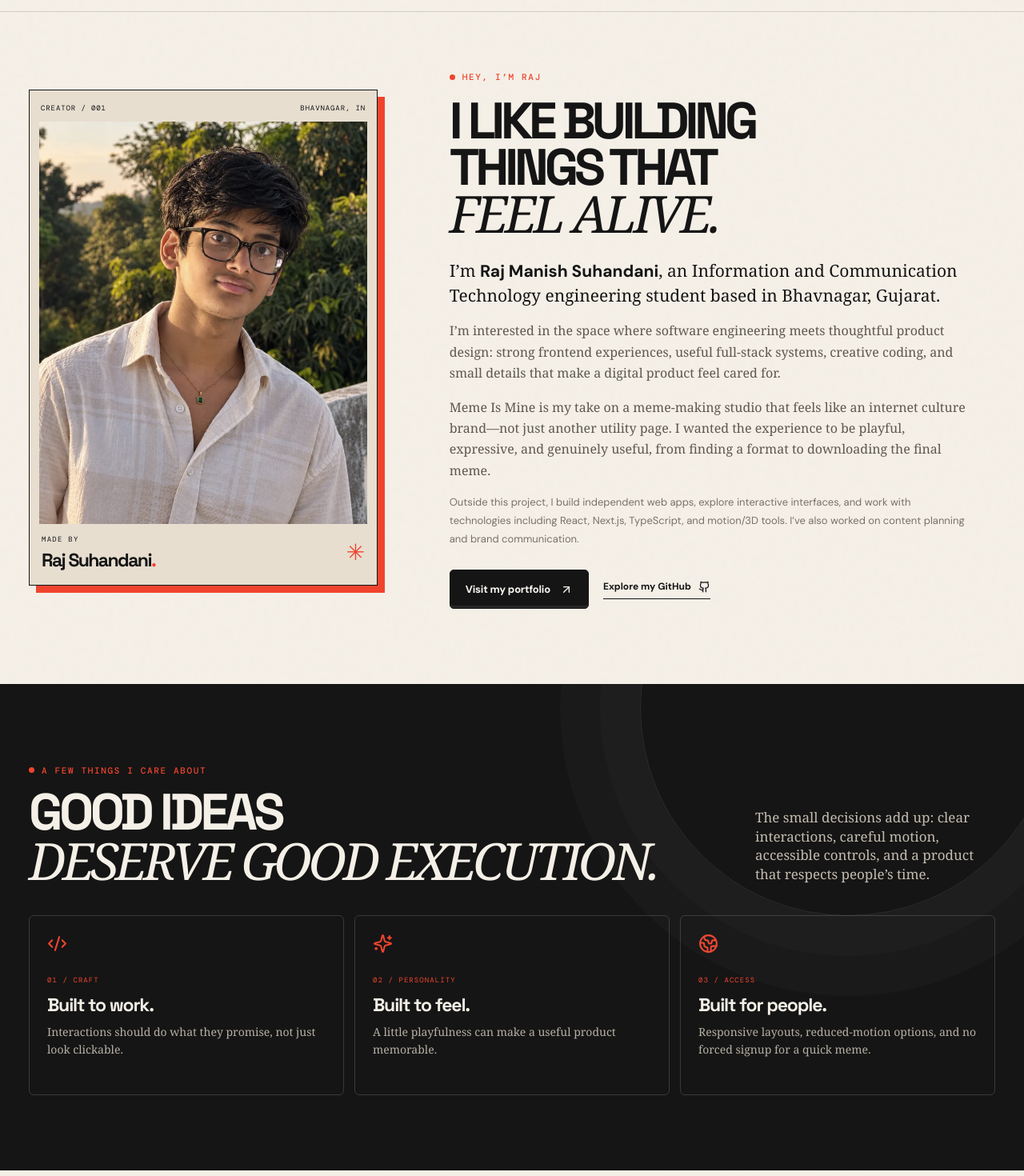
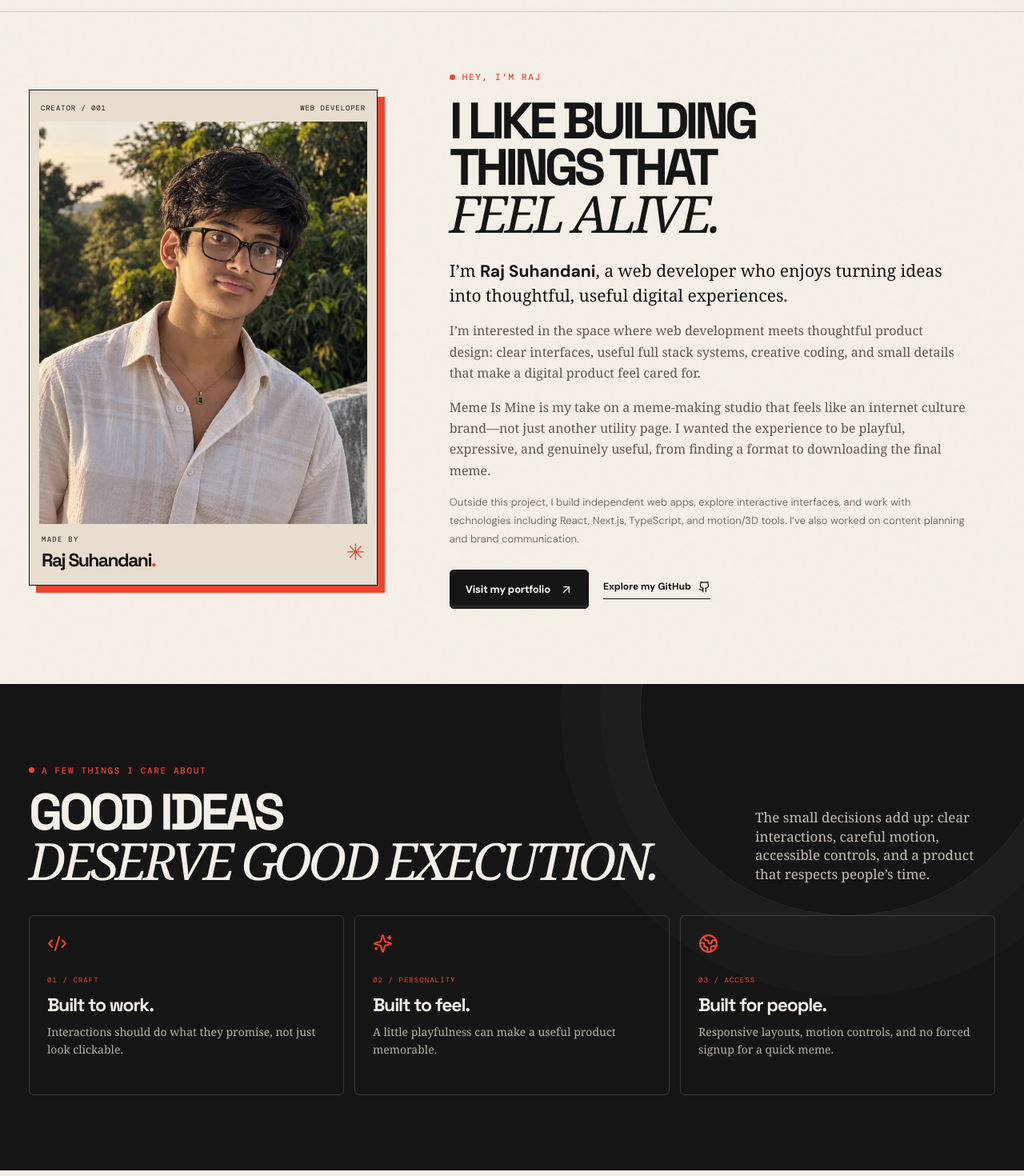
Before and after one commit to RAJ-SUHANDANI/MemeIsMine, a Next.js app: page /about in a window 1280 px wide. Shown: the part 400-1870 px from the top of the page at 80% size. Built offline with nearby package versions, Linux system fonts and the light colour scheme.

Commit message:
Refine creator bio and remove location and dash language

```diff
--- a/src/app/about/page.tsx
+++ b/src/app/about/page.tsx
@@ -9,22 +9,22 @@ export default function AboutPage(){
   <section className="page-hero"><div className="container"><span className="eyebrow">The person behind the punchline</span><h1>Made with a little<br/><span>curiosity.</span></h1><p>Meme Is Mine is an independent project built by someone who believes the internet should be fun to make things for.</p></div></section>
   <section className="section about-main"><div className="container about-grid">
     <motion.div className="about-portrait-frame" initial={reduce?false:{opacity:0,y:24,rotate:-2}} animate={{opacity:1,y:0,rotate:0}} transition={{duration:.65,ease:[.2,.8,.2,1]}} whileHover={reduce?undefined:{rotate:1.2,y:-5}}>
-      <div className="portrait-topline"><span>CREATOR / 001</span><span>BHAVNAGAR, IN</span></div>
+      <div className="portrait-topline"><span>CREATOR / 001</span><span>WEB DEVELOPER</span></div>
       <img src="/raj-suhandani-portrait.webp" alt="Raj Manish Suhandani, creator of Meme Is Mine" width="800" height="1000" />
       <div className="portrait-signature"><div><small>MADE BY</small><strong>Raj Suhandani<span>.</span></strong></div><span className="portrait-star">✳</span></div>
     </motion.div>
     <motion.div className="about-copy" initial={reduce?false:{opacity:0,x:24}} whileInView={{opacity:1,x:0}} viewport={{once:true,amount:.2}} transition={{duration:.6}}>
       <span className="eyebrow">Hey, I’m Raj</span>
       <h2 className="page-display">I LIKE BUILDING<br/>THINGS THAT<br/><em>FEEL ALIVE.</em></h2>
-      <p className="about-intro">I’m <strong>Raj Manish Suhandani</strong>, an Information and Communication Technology engineering student based in Bhavnagar, Gujarat.</p>
-      <p>I’m interested in the space where software engineering meets thoughtful product design: strong frontend experiences, useful full-stack systems, creative coding, and small details that make a digital product feel cared for.</p>
+      <p className="about-intro">I’m <strong>Raj Suhandani</strong>, a web developer who enjoys turning ideas into thoughtful, useful digital experiences.</p>
+      <p>I’m interested in the space where web development meets thoughtful product design: clear interfaces, useful full stack systems, creative coding, and small details that make a digital product feel cared for.</p>
       <p>Meme Is Mine is my take on a meme-making studio that feels like an internet culture brand—not just another utility page. I wanted the experience to be playful, expressive, and genuinely useful, from finding a format to downloading the final meme.</p>
       <p className="about-muted">Outside this project, I build independent web apps, explore interactive interfaces, and work with technologies including React, Next.js, TypeScript, and motion/3D tools. I’ve also worked on content planning and brand communication.</p>
       <div className="about-actions"><a className="button button-dark" href="https://rajsuhandani.vercel.app/" target="_blank" rel="noreferrer">Visit my portfolio <ArrowUpRight size={16}/></a><a className="text-link" href="https://github.com/RAJ-SUHANDANI" target="_blank" rel="noreferrer">Explore my GitHub <Github size={15}/></a></div>
     </motion.div>
   </div></section>
   <section className="section section-dark"><div className="container"><div className="section-head"><div><span className="eyebrow">A few things I care about</span><h2 className="section-title">GOOD IDEAS<br/><span className="serif-italic">DESERVE GOOD EXECUTION.</span></h2></div><p className="section-note" style={{color:"#c4bcb0"}}>The small decisions add up: clear interactions, careful motion, accessible controls, and a product that respects people’s time.</p></div>
-    <div className="about-principles"><article><Code2/><small>01 / CRAFT</small><h3>Built to work.</h3><p>Interactions should do what they promise, not just look clickable.</p></article><article><Sparkles/><small>02 / PERSONALITY</small><h3>Built to feel.</h3><p>A little playfulness can make a useful product memorable.</p></article><article><Globe2/><small>03 / ACCESS</small><h3>Built for people.</h3><p>Responsive layouts, reduced-motion options, and no forced signup for a quick meme.</p></article></div>
+    <div className="about-principles"><article><Code2/><small>01 / CRAFT</small><h3>Built to work.</h3><p>Interactions should do what they promise, not just look clickable.</p></article><article><Sparkles/><small>02 / PERSONALITY</small><h3>Built to feel.</h3><p>A little playfulness can make a useful product memorable.</p></article><article><Globe2/><small>03 / ACCESS</small><h3>Built for people.</h3><p>Responsive layouts, motion controls, and no forced signup for a quick meme.</p></article></div>
   </div></section>
   <section className="section"><div className="container about-credit"><div><span className="eyebrow">Independent project / 2026</span><h2 className="page-display">THE INTERNET<br/>IS YOUR CANVAS.</h2><p>Meme Is Mine is designed and developed by Raj Suhandani as an independent creative web project.</p><div className="about-socials"><a href="https://www.linkedin.com/in/raj-suhandani-a4a393321" target="_blank" rel="noreferrer" aria-label="Raj's LinkedIn"><Linkedin/></a><a href="https://github.com/RAJ-SUHANDANI" target="_blank" rel="noreferrer" aria-label="Raj's GitHub"><Github/></a><a href="https://rajsuhandani.vercel.app/" target="_blank" rel="noreferrer" aria-label="Raj's portfolio"><Globe2/></a></div></div><motion.div className="about-end-stamp" animate={reduce?undefined:{rotate:[-8,3,-8],y:[0,-7,0]}} transition={{duration:7,repeat:Infinity,ease:"easeInOut"}}><span>MADE BY</span><strong>RAJ<br/>SUHANDANI<span>.</span></strong><small>WITH INTENT, NOT A TEMPLATE.</small></motion.div></div></section>
   <footer className="site-footer"><div className="container footer-inner"><div className="footer-copy">Meme Is Mine · An independent project</div><div className="footer-links"><Link href="/">Home</Link><Link href="/explore">Explore</Link><Link href="/contact">Contact</Link></div><span className="footer-copy">Created by Raj Suhandani</span></div></footer>
```
